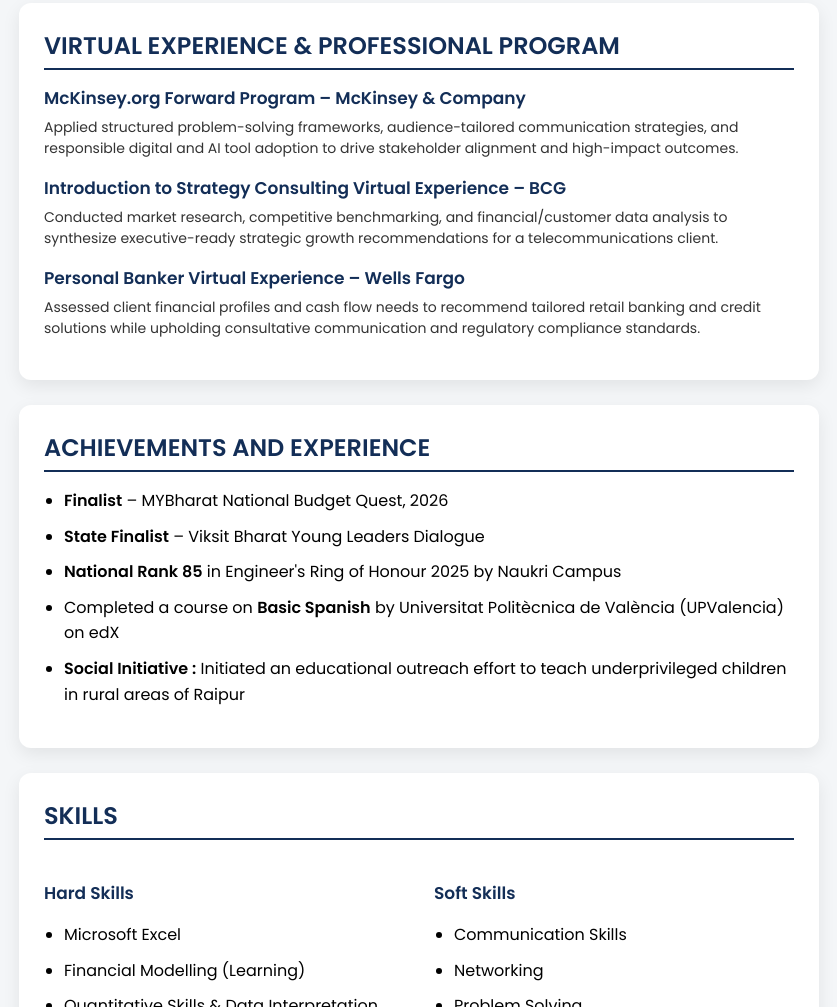
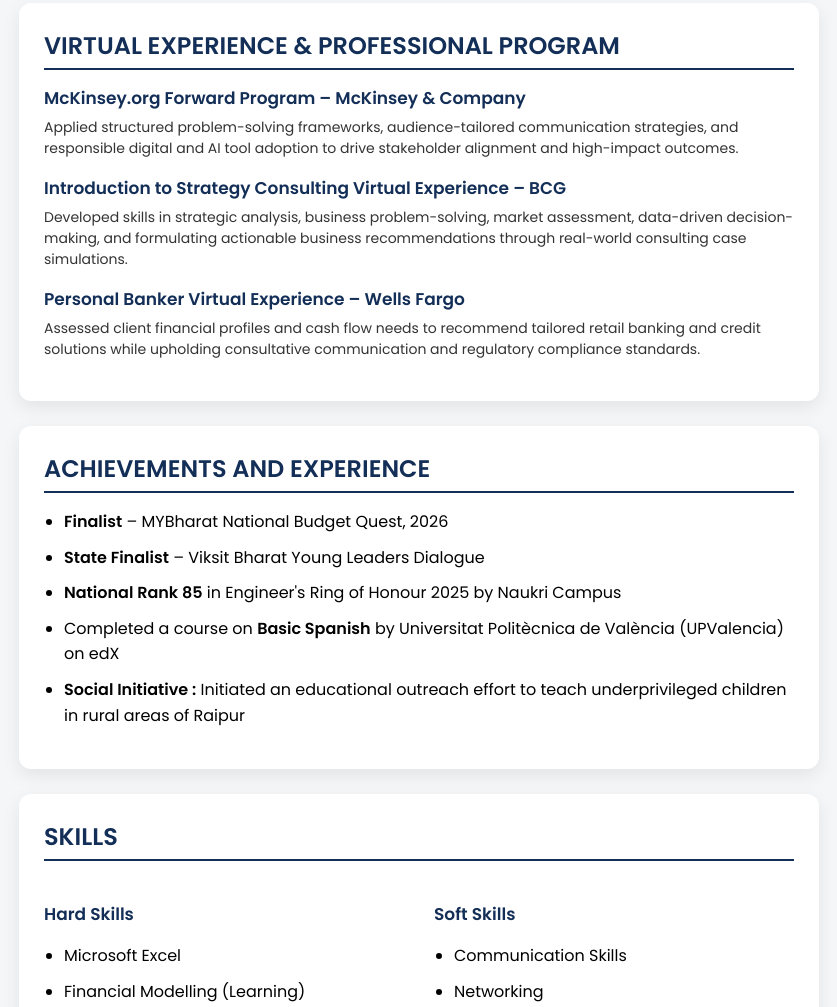
Before and after one commit to neelabjodas/26120847_WD_MTProject, a plain HTML site: page index.html in a window 1280 px wide. Shown: the part 1158-2165 px from the top of the page, without its empty margins (221-1058 px from the left). Drawn offline with Linux system fonts and the light colour scheme.

Commit message:
Revise BCG experience description in index.html
Updated the description for the BCG virtual experience to emphasize skills developed through consulting case simulations.

```diff
--- a/index.html
+++ b/index.html
@@ -355,7 +355,7 @@ table {
     </div>
     <div class="exp-item">
         <h3>Introduction to Strategy Consulting Virtual Experience – BCG</h3>
-        <p>Conducted market research, competitive benchmarking, and financial/customer data analysis to synthesize executive-ready strategic growth recommendations for a telecommunications client.</p>
+        <p>Developed skills in strategic analysis, business problem-solving, market assessment, data-driven decision-making, and formulating actionable business recommendations through real-world consulting case simulations.</p>
     </div>
     <div class="exp-item">
         <h3>Personal Banker Virtual Experience – Wells Fargo</h3>
```
